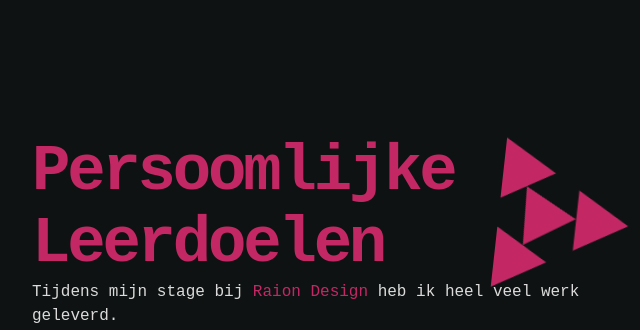
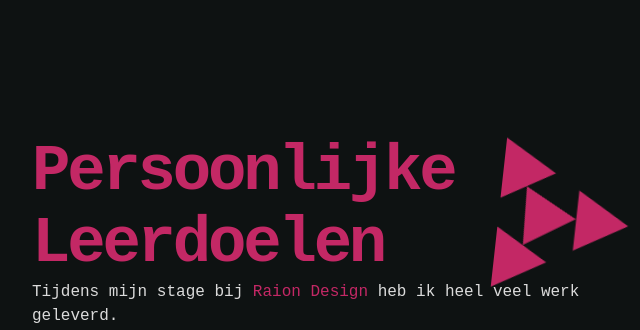
Before and after one commit to Broodje-Bram/Stageverslag, a plain HTML site: page index.html in a window 1280 px wide. Shown: the part 3660-3990 px from the top of the page, 288-928 px from the left. Drawn offline with Linux system fonts and the light colour scheme.

Commit message:
ik had Persoonlijke verkeerd gespeld

```diff
--- a/index.html
+++ b/index.html
@@ -113,7 +113,7 @@
         <div id="persoonlijk" class="static-container">
             <div style="display: flex; flex-direction: row;">
                 <h2 class="title" style="width: 100%; ">
-                    <span class="-pink">Persoomlijke Leerdoelen</span>
+                    <span class="-pink">Persoonlijke Leerdoelen</span>
                 </h2>
                 <div style="z-index: 10; margin-top: -50px; margin-left: 100px" class="triancle"></div>
             </div>
```
